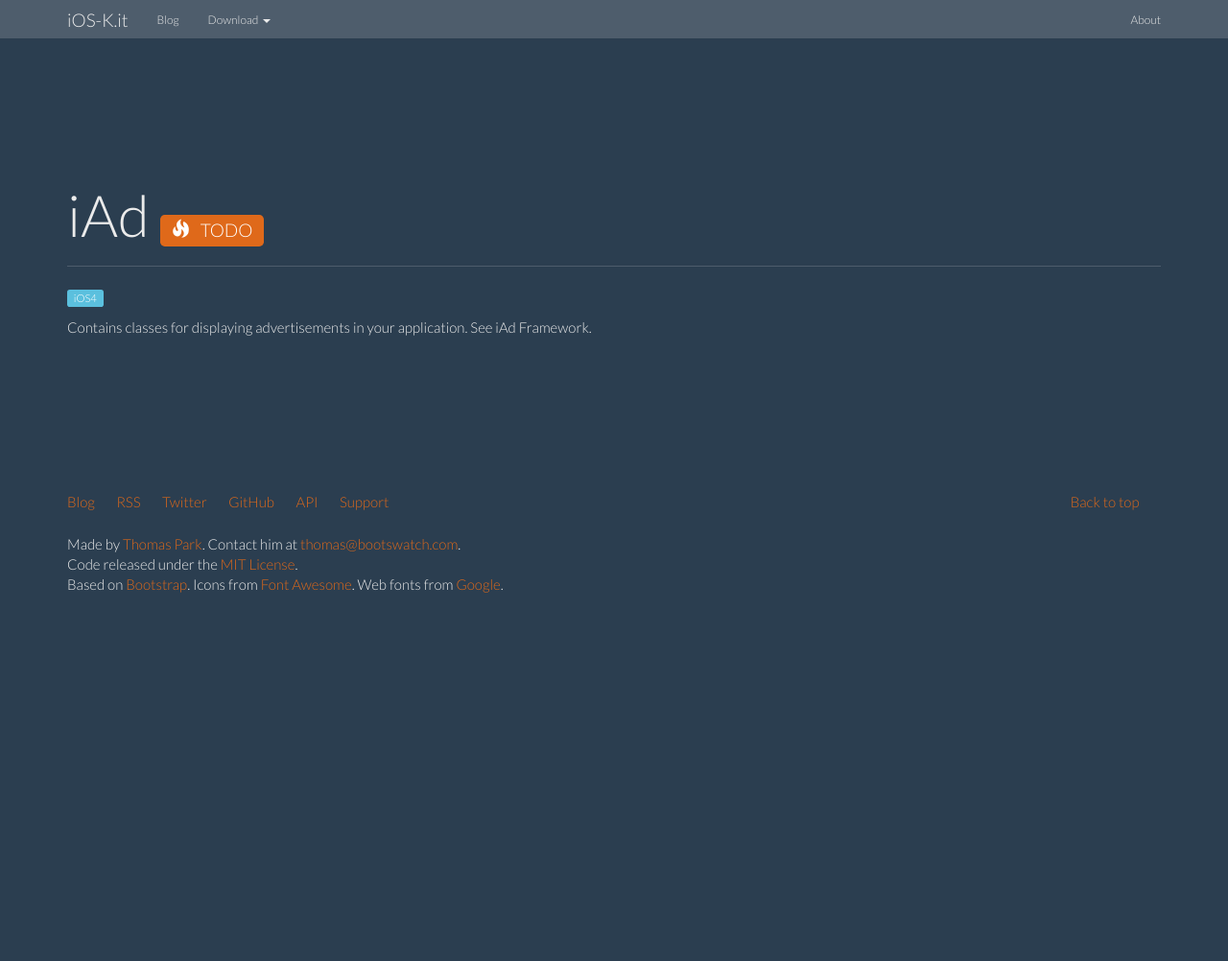
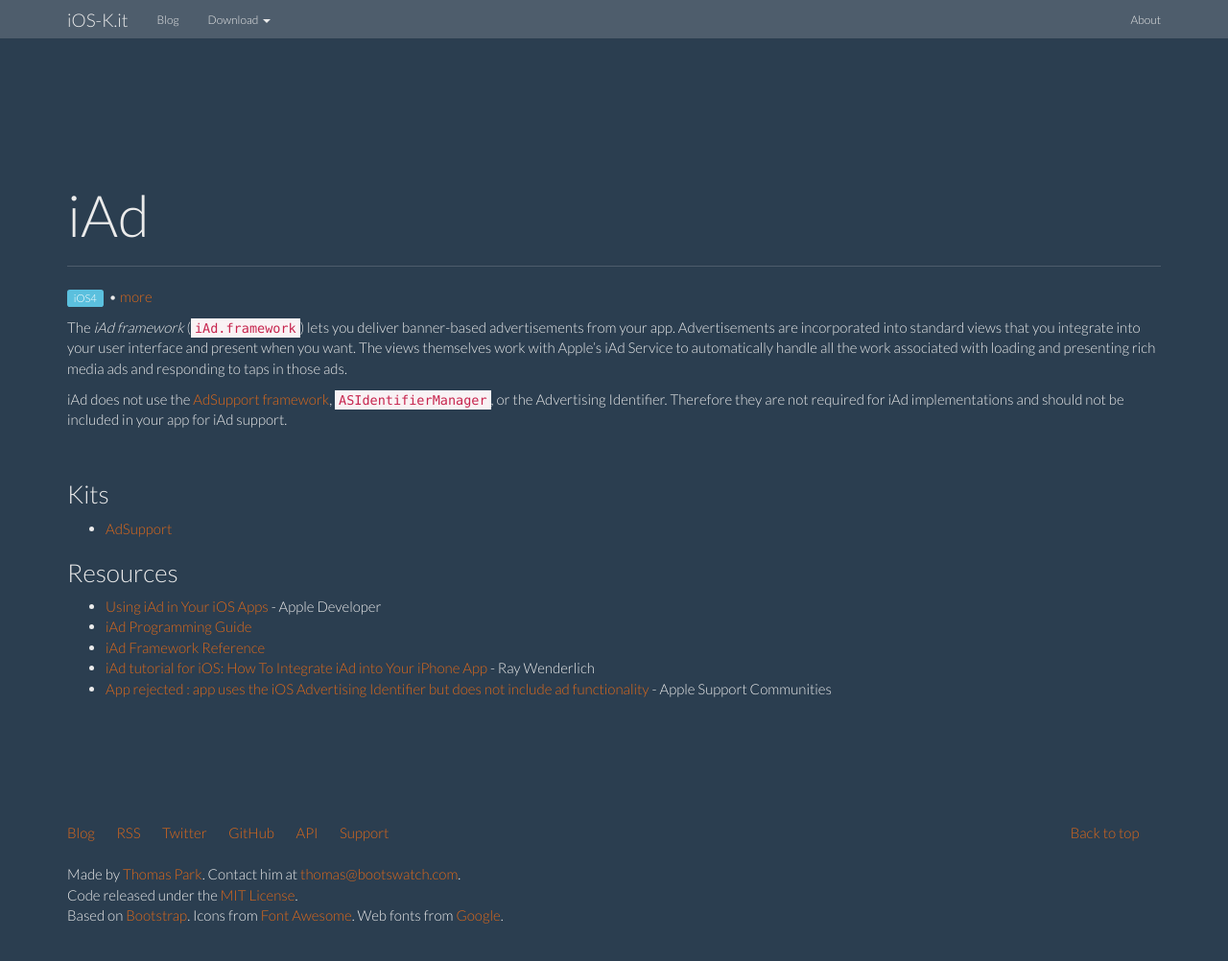
Before and after one commit to ioskit/ioskit.github.io, a Jekyll site: the page built from _kits/iAd.md, in a window 1280 px wide and 1041 px high. Shown: the top 1002 px of the window at 96% size. Built offline with Jekyll 4.4.1, drawn with Linux system fonts in a browser that asks for light colours; nearby versions of some CDN libraries.

Commit message:
Kit: AdSupport and iAd.

```diff
--- a/_kits/iAd.md
+++ b/_kits/iAd.md
@@ -2,16 +2,36 @@
 layout: kit
 name: 'iAd'
 id: iad
-status: TODO
+status:
 since: iOS4
 prefixe: 'AD'
-link:
+link: https://developer.apple.com/iad/resources/
 abstract: "Contains classes for displaying advertisements in your application. See iAd Framework."
-links__:
+kits:
+ - AdSupport
+links:
  - link:
-     name: 'aaa'
-     url: bbb
-     description: 'ccc'
+     name: 'Using iAd in Your iOS Apps'
+     url: https://developer.apple.com/iad/resources/
+     description: ' - Apple Developer'
+ - link:
+     name: 'iAd Programming Guide'
+     url: https://developer.apple.com/library/ios/documentation/UserExperience/Conceptual/iAd_Guide/Introduction/Introduction.html
+     description: ''
+ - link:
+     name: 'iAd Framework Reference'
+     url: https://developer.apple.com/library/ios/documentation/UserExperience/Reference/iAd_ReferenceCollection/index.html
+     description: ''
+ - link:
+     name: 'iAd tutorial for iOS: How To Integrate iAd into Your iPhone App'
+     url: http://www.raywenderlich.com/1371/iad-tutorial-for-ios-how-to-integrate-iad-into-your-iphone-app
+     description: ' - Ray Wenderlich'
+ - link:
+     name: 'App rejected : app uses the iOS Advertising Identifier but does not include ad functionality'
+     url: https://discussions.apple.com/thread/6463462
+     description: ' - Apple Support Communities'
 ---
 
-Contains classes for displaying advertisements in your application. See iAd Framework.
+The *iAd framework* (`iAd.framework`) lets you deliver banner-based advertisements from your app. Advertisements are incorporated into standard views that you integrate into your user interface and present when you want. The views themselves work with Apple’s iAd Service to automatically handle all the work associated with loading and presenting rich media ads and responding to taps in those ads.
+
+iAd does not use the [AdSupport framework](/AdSupport), `ASIdentifierManager`, or the Advertising Identifier. Therefore they are not required for iAd implementations and should not be included in your app for iAd support.
```
Also changed, not shown: _kits/AdSupport.md (+10 -8 lines).
